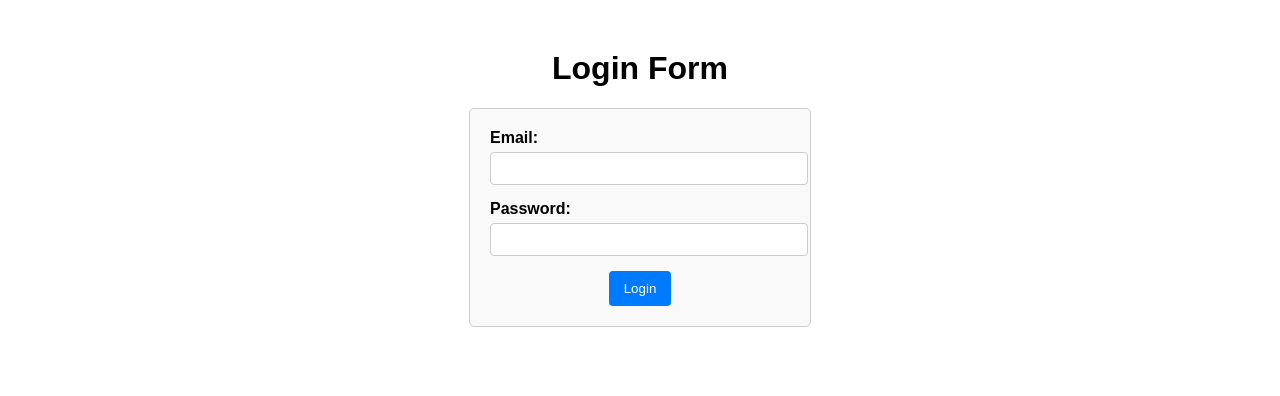
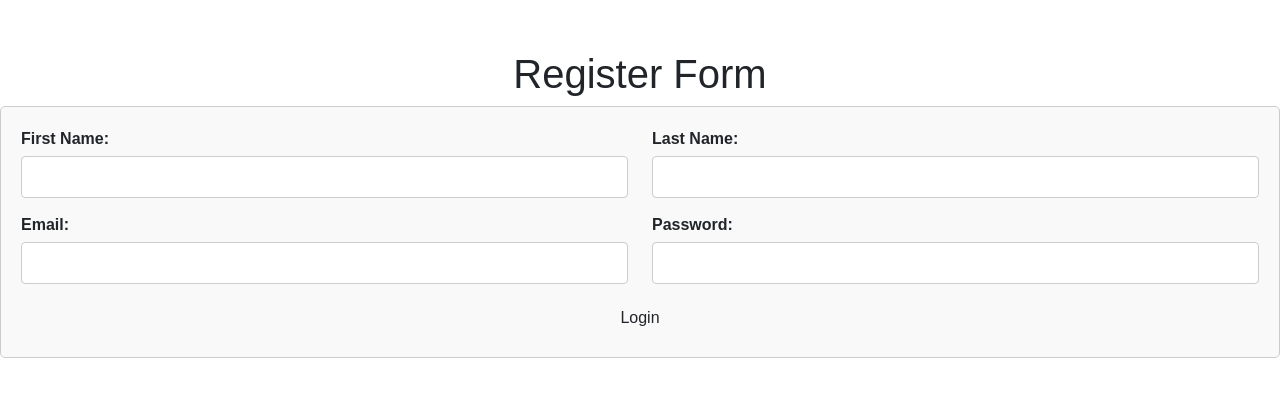
Before and after one commit to vijipadha/District-Congress-Committee, a React (Create React App) app: page /login in a window 1280 px wide. Shown: the top 396 px of the page. Built offline with nearby package versions, Linux system fonts and the light colour scheme.

Commit message:
Example bootstrap

```diff
--- a/package.json
+++ b/package.json
@@ -3,9 +3,14 @@
   "version": "0.1.0",
   "private": true,
   "dependencies": {
+    "@emotion/react": "^11.14.0",
+    "@emotion/styled": "^11.14.0",
+    "@mui/icons-material": "^6.3.1",
+    "@mui/material": "^6.3.1",
     "@testing-library/jest-dom": "^5.17.0",
     "@testing-library/react": "^13.4.0",
     "@testing-library/user-event": "^13.5.0",
+    "bootstrap": "^5.3.3",
     "react": "^18.2.0",
     "react-dom": "^18.2.0",
     "react-router-dom": "^7.1.1",
--- a/public/index.html
+++ b/public/index.html
@@ -25,6 +25,8 @@
       Learn how to configure a non-root public URL by running `npm run build`.
     -->
     <title>District-Congress-Committee</title>
+    <link rel="stylesheet" href="node_modules/bootstrap/dist/css/bootstrap.min.css">
+    <script src="node_modules/bootstrap/dist/js/bootstrap.bundle.min.js"></script>
   </head>
   <body>
     <noscript>You need to enable JavaScript to run this app.</noscript>
--- a/src/App.css
+++ b/src/App.css
@@ -5,7 +5,6 @@
 }
 
 .login-form {
-  max-width: 300px;
   margin: 0 auto;
   padding: 20px;
   border: 1px solid #ccc;
--- a/src/App.js
+++ b/src/App.js
@@ -1,80 +1,34 @@
 import logo from './logo.svg';
 import React, { useState } from "react";
 import './App.css';
+import { BrowserRouter as Router, Routes, Route, useNavigate } from "react-router-dom";
+import Login from './Login';
 
+function Home() {
+  const navigate = useNavigate();
+
+  const handleLoginRedirect = () => {
+    navigate("/login");
+  };
+  return (
+    <div className="home">
+      <h1>Welcome to the DCC</h1>
+      <button onClick={handleLoginRedirect} className="btn">
+        Register
+      </button>
+    </div>
+  );
+}
 function App() {
-  const [formData, setFormData] = useState({
-    email: "",
-    password: "",
-  });
-  const [error, setError] = useState("");
-  const [success, setSuccess] = useState("");
-  const handleInputChange = (e) => {
-    const { name, value } = e.target;
-    setFormData({
-      ...formData,
-      [name]: value,
-    });
-  };
-  const handleSubmit = (e) => {
-    e.preventDefault();
-    const { email, password } = formData;
-
-    if (!email || !password) {
-      setError("Please fill in all fields.");
-      setSuccess("");
-      return;
-    }
-
-    if (password.length < 6) {
-      setError("Password must be at least 6 characters long.");
-      setSuccess("");
-      return;
-    }
-
-    // Placeholder for actual authentication logic
-    setError("");
-    setSuccess("Login successful!");
-    console.log("Logged in with:", formData);
-  };
-
   return (
-    <div className="app">
-    <h1>Login Form</h1>
-    <form onSubmit={handleSubmit} className="login-form">
-      {error && <p className="error">{error}</p>}
-      {success && <p className="success">{success}</p>}
-
-      <div className="form-group">
-        <label htmlFor="email">Email:</label>
-        <input
-          type="email"
-          id="email"
-          name="email"
-          value={formData.email}
-          onChange={handleInputChange}
-          required
-        />
+    <Router>
+      <div className="app">
+        <Routes>
+          <Route path="/" element={<Home />} />
+          <Route path="/login" element={<Login />} />
+        </Routes>
       </div>
-
-      <div className="form-group">
-        <label htmlFor="password">Password:</label>
-        <input
-          type="password"
-          id="password"
-          name="password"
-          value={formData.password}
-          onChange={handleInputChange}
-          required
-        />
-      </div>
-
-      <button type="submit" className="btn">
-        Login
-      </button>
-    </form>
-  </div>
-
+    </Router>
   );
 }
 
--- a/src/Login.js
+++ b/src/Login.js
@@ -1,10 +1,16 @@
 import logo from './logo.svg';
 import React, { useState , useEffect } from "react";
 import { BrowserRouter as Router, Routes, Route, useNavigate } from "react-router-dom";
-import { Navigate } from 'react-router-dom';
+import home from './home';
 import './App.css';
 
+
 function Login() {
+   const navigate = useNavigate();
+
+    const handleLoginRedirect = () => {
+      navigate("/home");
+    };
   const [formData, setFormData] = useState({
     email: "",
     password: "",
@@ -41,12 +47,39 @@ function Login() {
 
   return (
     <div className="app">
-    <h1>Login Form</h1>
+    <h1>Register Form</h1>
     <form onSubmit={handleSubmit} className="login-form">
       {error && <p className="error">{error}</p>}
       {success && <p className="success">{success}</p>}
-
-      <div className="form-group">
+      <div className='row'>
+        <div className="col-md-6">
+        <div className="form-group">
+        <label htmlFor="First Name">First Name:</label>
+        <input
+          type="input"
+          id="name"
+          name="name"
+          value={null}
+          onChange={handleInputChange}
+          required
+        />
+      </div>
+        </div>
+        <div className="col-md-6">
+        <div className="form-group">
+        <label htmlFor="First Name">Last Name:</label>
+        <input
+          type="input"
+          id="name"
+          name="name"
+          value={null}
+          onChange={handleInputChange}
+          required
+        />
+      </div>
+        </div>
+        <div className='col-md-6'>
+        <div className="form-group">
         <label htmlFor="email">Email:</label>
         <input
           type="email"
@@ -57,8 +90,10 @@ function Login() {
           required
         />
       </div>
+        </div>
+        <div className='col-md-6'>
 
-      <div className="form-group">
+        <div className="form-group">
         <label htmlFor="password">Password:</label>
         <input
           type="password"
@@ -69,8 +104,25 @@ function Login() {
           required
         />
       </div>
+        </div>
+        <div className='col-md-6'>
 
-      <button type="submit" className="btn">
+        </div>
+        <div className='col-md-6'>
+
+        </div>
+        <div className='col-md-6'>
+
+        </div>
+        <div className='col-md-6'>
+
+        </div>
+      </div>
+
+
+
+
+      <button type="submit" onClick={handleLoginRedirect} className="btn">
         Login
       </button>
     </form>
--- a/src/home.js
+++ b/src/home.js
@@ -1,6 +1,7 @@
 import logo from './logo.svg';
 import React, { useState } from "react";
 import './App.css';
+import { BrowserRouter as Router, Routes, Route, useNavigate } from "react-router-dom";
 
 function App() {
   const [formData, setFormData] = useState({
@@ -40,7 +41,7 @@ function App() {
 
   return (
     <div className="app">
-    <h1>Login Form</h1>
+    <h1>Test Form</h1>
     <form onSubmit={handleSubmit} className="login-form">
       {error && <p className="error">{error}</p>}
       {success && <p className="success">{success}</p>}
--- a/src/index.js
+++ b/src/index.js
@@ -2,7 +2,9 @@ import React from 'react';
 import ReactDOM from 'react-dom/client';
 import './index.css';
 import App from './App';
+import home from './home';
 import reportWebVitals from './reportWebVitals';
+import 'bootstrap/dist/css/bootstrap.min.css';
 
 const root = ReactDOM.createRoot(document.getElementById('root'));
 root.render(
```
Also changed, not shown: 1 other file (tests, documents, lock files or other folders).
